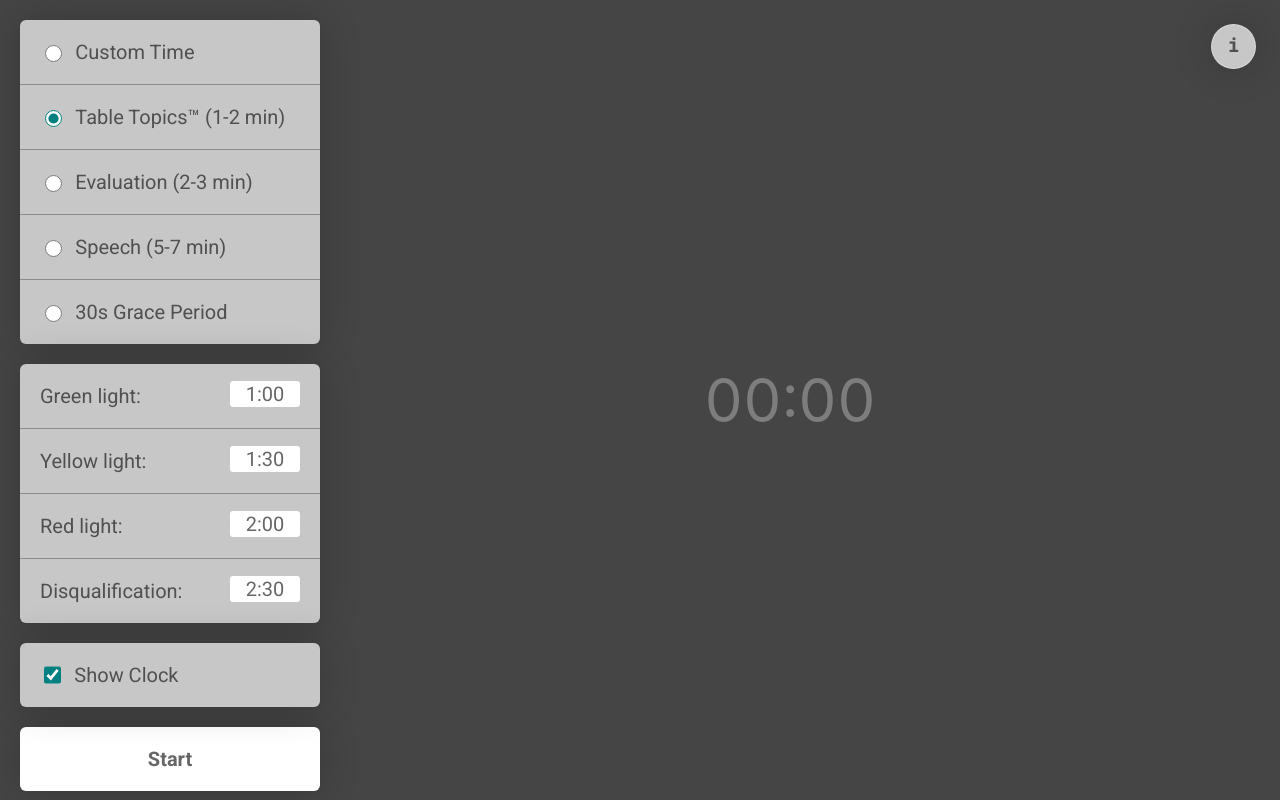
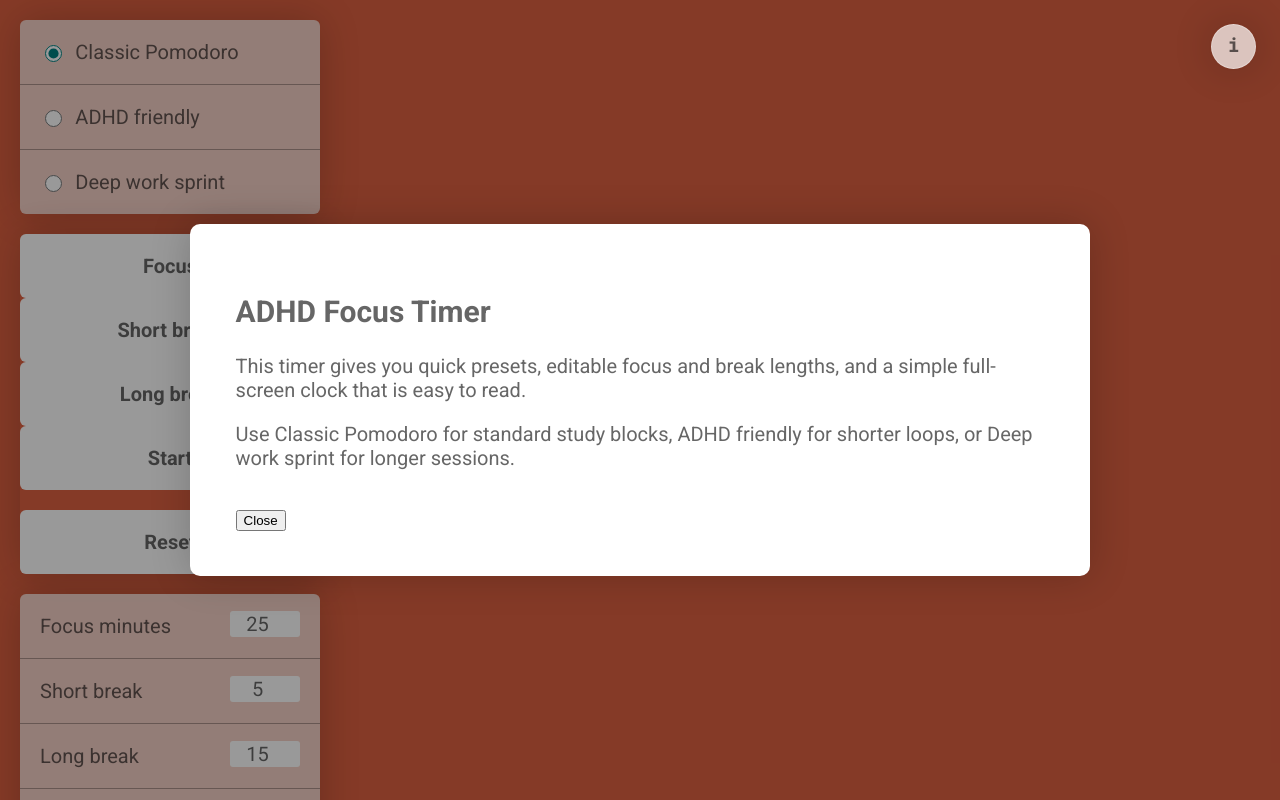
Before and after one commit to roshinig2025/tmtimer-static, a plain HTML site: page index.html in a window 1280 px wide. Both pictures are taken after a click on the button "Open information". Shown: the top 800 px of the page. Drawn offline with nearby package versions, Linux system fonts and the light colour scheme.

Commit message:
Update index.html

```diff
--- a/index.html
+++ b/index.html
@@ -1,101 +1,80 @@
 <!DOCTYPE html>
 <html lang="en">
 <head>
-  <meta charset="utf-8"/>
-  <meta name="viewport" content="width=device-width, initial-scale=1.00, minimum-scale=1.00, maximum-scale=1.00"/>
-  <link rel="icon" type="image/png" href="favicon.png">
-  <meta name="apple-mobile-web-app-capable" content="yes"/>
-  <meta name="apple-mobile-web-app-title" content="Speech Timer"/>
-  <meta name="apple-mobile-web-app-status-bar-style" content="black">
-  <meta name="description" content="Time your speeches at home with this easy to use online Toastmasters speech timer."/>
-  <title>Speech Timer for Toastmasters</title>
-  <script src="https://cdnjs.cloudflare.com/ajax/libs/gsap/1.20.6/plugins/CSSPlugin.min.js"></script>
-  <script src="https://cdnjs.cloudflare.com/ajax/libs/gsap/1.20.6/TweenLite.min.js"></script>
-  <script src="https://cdnjs.cloudflare.com/ajax/libs/gsap/1.20.6/easing/EasePack.min.js"></script>
-  <link href="styles.css" rel="stylesheet" type="text/css">
+  <meta charset="utf-8">
+  <meta name="viewport" content="width=device-width,initial-scale=1">
+  <meta name="theme-color" content="#d96b52">
+  <title>ADHD Focus Timer</title>
+  <link rel="manifest" href="manifest.webmanifest">
   <link rel="preconnect" href="https://fonts.googleapis.com">
   <link rel="preconnect" href="https://fonts.gstatic.com" crossorigin>
-  <link href="https://fonts.googleapis.com/css2?family=Roboto:wght@400;700&display=swap" rel="stylesheet">
-  <link href="https://fonts.googleapis.com/css2?family=Roboto+Mono:wght@700&text=%C3%97i&display=swap" rel="stylesheet">
+  <link href="https://fonts.googleapis.com/css2?family=Roboto:wght@400;700&family=Roboto+Mono:wght@700&family=Nunito:wght@700&display=swap" rel="stylesheet">
+  <link rel="stylesheet" href="./styles.css">
 </head>
 <body>
   <div id="wrapper">
-    <div class="sidebar" id="sidebar">
-      <div id="hideAway">
-        <div class="section" id="predefined">
-          <label class="option"><input type="radio" name="predefinedOption" value="custom" id="custom"/><span class="label">Custom Time</span></label>
-          <label class="option"><input type="radio" name="predefinedOption" value="tableTopics" id="tabletopics" checked/><span class="label">Table Topics&trade; (1-2 min)</span></label>
-          <label class="option"><input type="radio" name="predefinedOption" value="evaluation" id="evaluation"/><span class="label">Evaluation (2-3 min)</span></label>
-          <label class="option"><input type="radio" name="predefinedOption" value="speech" id="speech"/><span class="label">Speech (5-7 min)</span></label>
-          <label class="option"><input type="radio" name="predefinedOption" value="grace30s" id="grace30s"/><span class="label">30s Grace Period</span></label>
-        </div>
+    <button id="infoButton" aria-label="Open information">i</button>
 
-        <div class="section" id="times">
-          <label class="option">Green light:
-            <input type="text" onkeypress="validateWatch(this)" onblur="validateThis(this)" id="customGreenLight" placeholder="mm:ss" value="1:00">
-            <span class="tooltip">Format: <code>mm:ss</code></span>
-          </label>
-          <label class="option">Yellow light:
-            <input type="text" onkeypress="validateWatch(this)" onblur="validateThis(this)" id="customYellowLight" placeholder="mm:ss" value="1:30">
-            <span class="tooltip">Format: <code>mm:ss</code></span>
-          </label>
-          <label class="option">Red light:
-            <input type="text" onkeypress="validateWatch(this)" onblur="validateThis(this)" id="customRedLight" placeholder="mm:ss" value="2:00">
-            <span class="tooltip">Format: <code>mm:ss</code></span>
-          </label>
-          <label class="option">Disqualification:
-            <input type="text" onkeypress="validateWatch(this)" onblur="validateThis(this)" id="customDq" placeholder="mm:ss" value="2:30">
-            <span class="tooltip">Format: <code>mm:ss</code></span>
-          </label>
-        </div>
-
-        <div class="section" id="settings">
-          <label class="option">
-            <input type="checkbox" id="showClock" checked/>
-            <span class="label">Show Clock</span>
-          </label>
-        </div>
+    <aside class="sidebar">
+      <div id="predefined" class="section">
+        <label id="presetPomodoroLabel" class="option">
+          <input id="presetPomodoro" type="radio" name="preset">
+          <span class="label">Classic Pomodoro</span>
+        </label>
+        <label id="presetAdhdLabel" class="option">
+          <input id="presetAdhd" type="radio" name="preset">
+          <span class="label">ADHD friendly</span>
+        </label>
+        <label id="presetSprintLabel" class="option">
+          <input id="presetSprint" type="radio" name="preset">
+          <span class="label">Deep work sprint</span>
+        </label>
       </div>
 
-      <div id="controls">
-        <button class="section option" id="controlButton">Start</button>
-        <button class="section option" id="resetButton">Reset</button>
+      <div id="controls" class="section">
+        <button id="focusMode" class="option">Focus</button>
+        <button id="shortBreakMode" class="option">Short break</button>
+        <button id="longBreakMode" class="option">Long break</button>
+        <button id="startPauseButton" class="option">Start</button>
+        <button id="resetButton" class="option">Reset</button>
+      </div>
+
+      <div id="times" class="section">
+        <label class="option">Focus minutes <input id="focus" type="number" min="1" max="180" value="25"><span class="tooltip">1 to 180 minutes</span></label>
+        <label class="option">Short break <input id="shortBreak" type="number" min="1" max="60" value="5"><span class="tooltip">1 to 60 minutes</span></label>
+        <label class="option">Long break <input id="longBreak" type="number" min="1" max="120" value="15"><span class="tooltip">1 to 120 minutes</span></label>
+        <label class="option">Long break every <input id="longBreakEvery" type="number" min="1" max="12" value="4"><span class="tooltip">After this many focus sessions</span></label>
+      </div>
+
+      <div id="settings" class="section">
+        <label class="option"><input id="autoStartBreaks" type="checkbox"><span class="label">Auto-start breaks</span></label>
+        <label class="option"><input id="autoStartFocus" type="checkbox"><span class="label">Auto-start focus</span></label>
+        <label class="option"><input id="sound" type="checkbox" checked><span class="label">Sound alerts</span></label>
+        <button id="applySettings" class="option">Apply settings</button>
+      </div>
+    </aside>
+
+    <div class="clockWrapper">
+      <div class="clockInnerWrapper">
+        <div class="clock">
+          <div id="modeLabel">Focus</div>
+          <div id="timeDisplay">25:00</div>
+        </div>
       </div>
     </div>
 
-    <div class="clockWrapper" id="clockWrapper">
-      <div class="clockInnerWrapper">
-        <span class="clock" id="clock">00:00</span>
+    <div id="grower"></div>
+
+    <div id="info">
+      <div class="info__inner">
+        <h2>ADHD Focus Timer</h2>
+        <p>This timer gives you quick presets, editable focus and break lengths, and a simple full-screen clock that is easy to read.</p>
+        <p>Use Classic Pomodoro for standard study blocks, ADHD friendly for shorter loops, or Deep work sprint for longer sessions.</p>
+        <button id="closeInfo" class="option" style="margin-top:1rem;">Close</button>
       </div>
     </div>
-
-    <div class="grower" id="grower"></div>
   </div>
 
-  <button id="infoButton">i</button>
-
-  <section id="info">
-    <div class="info__inner">
-      <h1>Toastmasters Speech Timer</h1>
-      <p>This is an unofficial timer for Toastmasters International format speeches.</p>
-      <h2>Usage</h2>
-      <p>Select the speech format, adjust the times if needed, and press Start. You can also use the spacebar.</p>
-      <h3>Offline Support</h3>
-      <p>This timer can work offline after it has been opened once in a compatible browser.</p>
-    </div>
-  </section>
-
-  <script>
-    window.dataLayer = window.dataLayer || [];
-    function gtag(){dataLayer.push(arguments);}
-    gtag('js', new Date());
-    gtag('config', 'UA-21273781-26');
-
-    if ('serviceWorker' in navigator) {
-      navigator.serviceWorker.register('sw.js').catch(function(){});
-    }
-  </script>
-
-  <script src="app.js"></script>
+  <script src="./script.js"></script>
 </body>
 </html>
```
